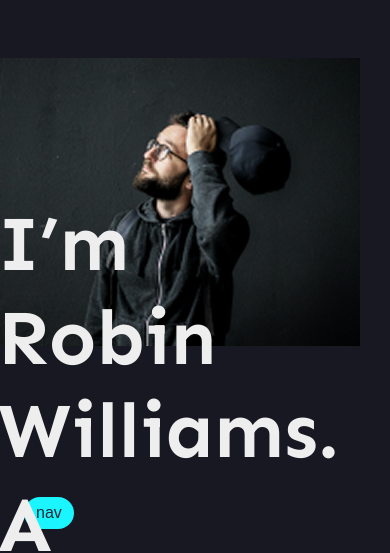
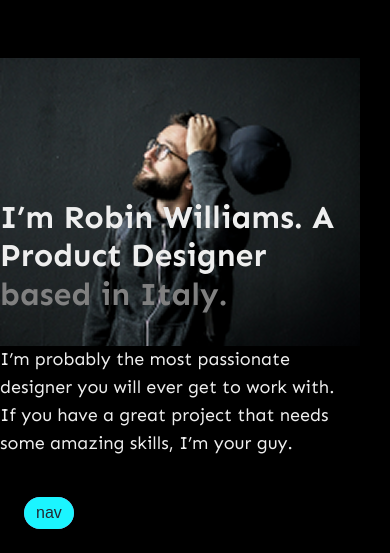
Before and after one commit to andrii-bondarenko-dev/dev-LemonSchool, a website built with Vite: page index.html in a window 390 px wide. Shown: the part 291-844 px from the top of the page. Built offline with nearby package versions, Linux system fonts and the light colour scheme; a web font is replaced by a local one.

Commit message:
feat: banner tablet done

```diff
--- a/src/partials/banner.html
+++ b/src/partials/banner.html
@@ -1,12 +1,12 @@
 <section
-  class="relative flex justify-end -mx-3 pt-42 pb-21 before:absolute before:top-0 before:w-4xl before:min-h-full before:bg-indigo-950 ">
+  class="relative flex justify-end -mx-3 pt-42 pb-21 lg:before:absolute lg:before:top-0 lg:before:w-4xl lg:before:min-h-full lg:before:bg-indigo-950 ">
   <picture class="absolute left-0 top-42">
     <source media='(min-width:  1024px )' srcset='banner-xl.png'>
     <source media='(min-width:  768px )' srcset='banner-md.png'>
     <img src='banner-xs.png' alt="banner">
   </picture>
-  <div class="w-3xl px-3.75 mr-9 py-35 z-10">
-    <h1 class="font-bold text-banner-title mb-8 leading-[1.2]">I’m Robin Williams. A Product Designer <span
+  <div class="md:w-102 lg:w-3xl lg:px-3.75 mr-9 py-35 z-10">
+    <h1 class="font-bold banner-title mb-8 leading-[1.2]">I’m Robin Williams. A Product Designer <span
         class="text-gray-400">based in
         Italy.</span></h1>
     <p class="text-lg">I’m probably the most passionate designer you will ever get to work with. If you have a great
--- a/src/style.css
+++ b/src/style.css
@@ -9,6 +9,7 @@
 	--color-purple:#5221E6;
 	--color-neutral-300: #C4C4C4;
 	--color-indigo-950: #181823;
+	--color-gray-400:#808080;
 
 	--text-h1: 48px;
 	--text-h2: 42px;
@@ -16,7 +17,6 @@
 	--text-h4: 28px;
 	--text-h5: 24px;
 	--text-h6: 20px;
-	--text-banner-title: 78px;
 
 	--margin-template: 100px;
 	--padding-template: 100px;
@@ -41,6 +41,16 @@
 	h1 {
 		font-size: var(--text-h1);
 	}
+	.banner-title{
+		font-size: 32px;
+
+			@media (min-width: 768px){
+			font-size: 56px;
+		}
+			@media (min-width: 1024px){
+				font-size: 78px;
+		}
+	}
 }
 [alt=""], img:not([alt]) {
 	filter: blur(2px);
```
